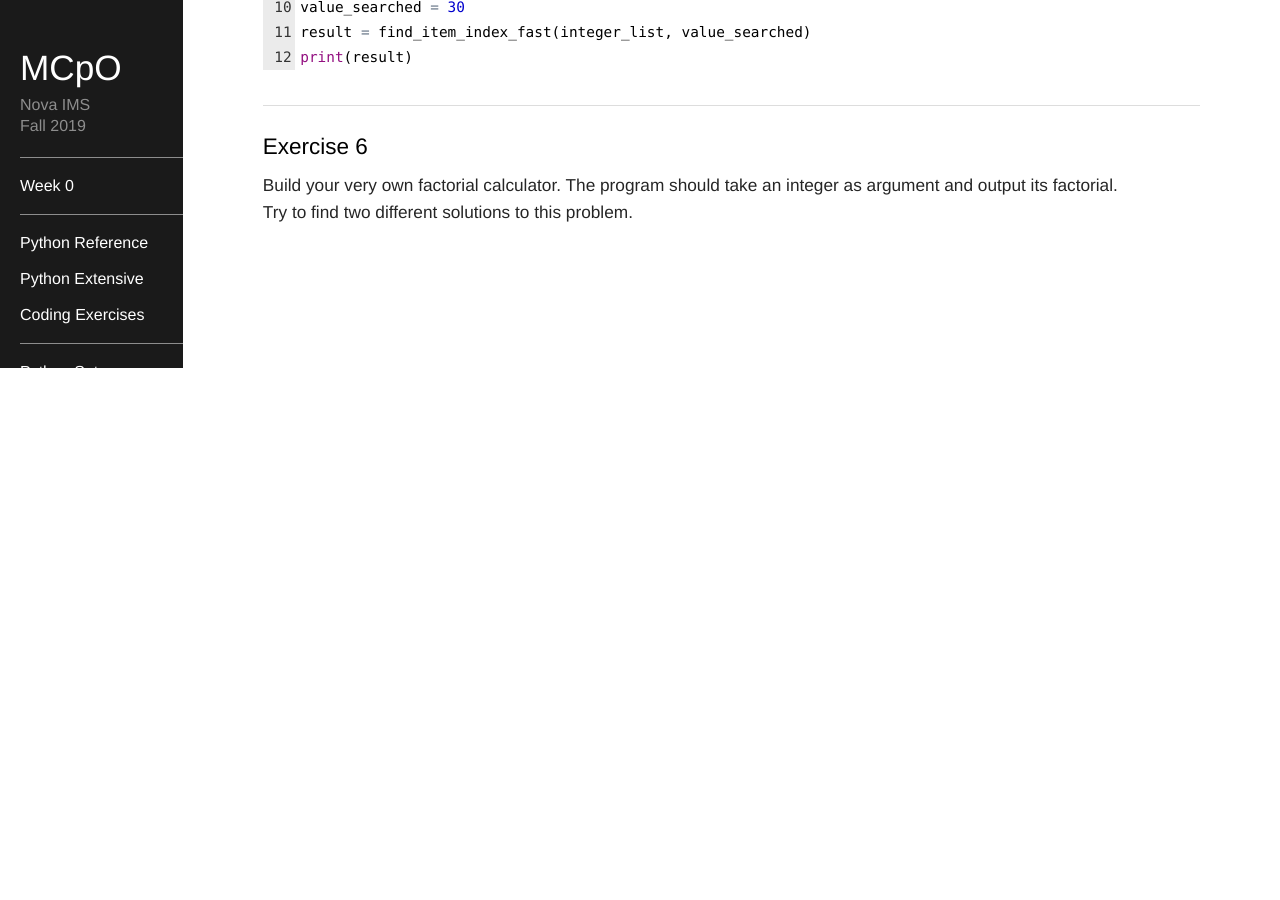
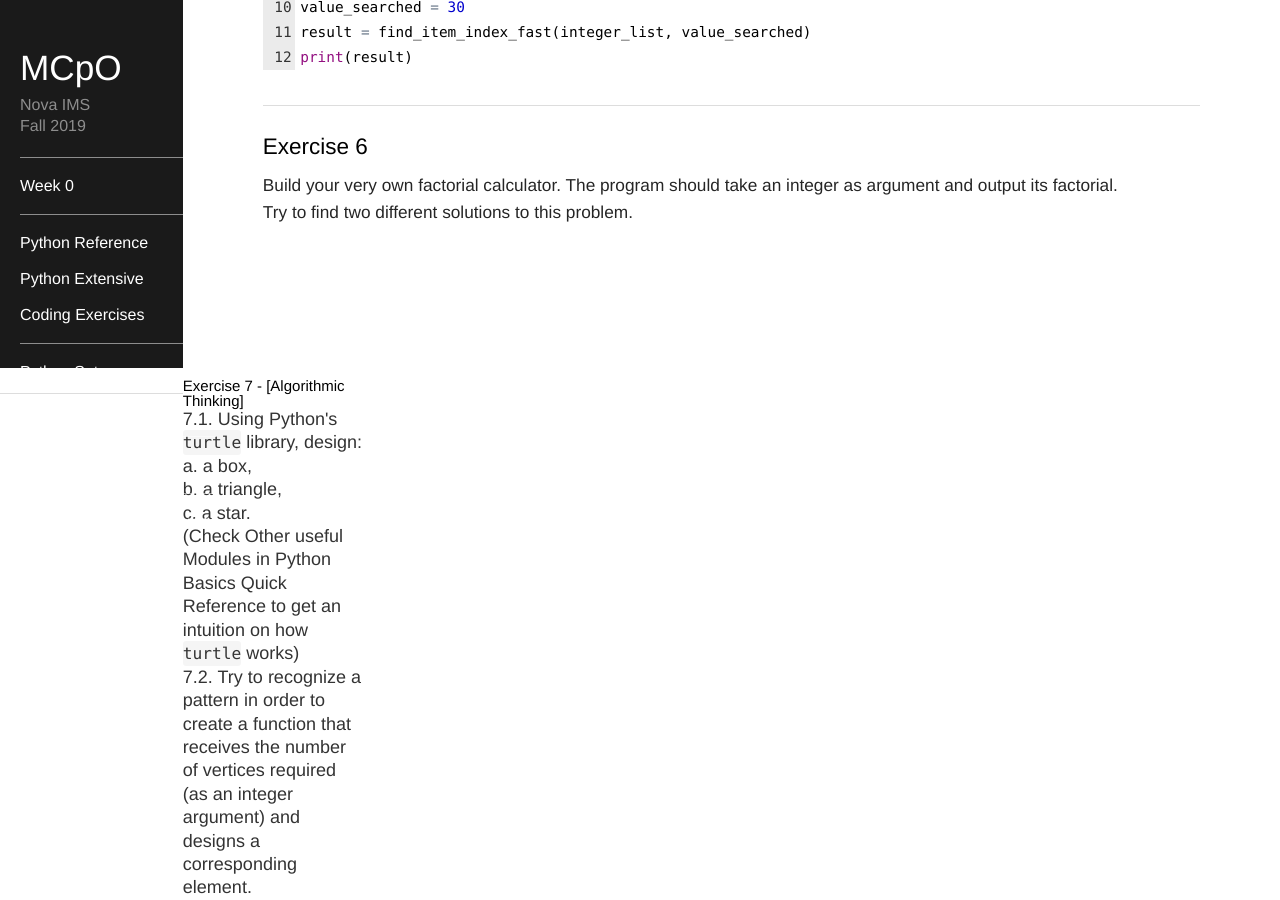
Before and after one commit to mcpo19/mcpo19_backup, a Jekyll site: the page built from coding-exercises/index.html, in a window 1280 px wide and 900 px high, scrolled down 2098 px. Built offline with Jekyll 4.4.1, drawn with Linux system fonts in a browser that asks for light colours; before the commit the page ends 2466 px from its top, so only the background shows below that.

Commit message:
Update index.html

```diff
--- a/coding-exercises/index.html
+++ b/coding-exercises/index.html
@@ -91,3 +91,12 @@ Tip: <em>Notice this time the example <code>integer_list</code> is ordered...</e
 <p>Build your very own factorial calculator. The program should take an integer as argument and output its factorial.<br>
 Try to find two different solutions to this problem.</p>
 </div><div class="cell markdown-cell"></div><div class="cell markdown-cell"></div></div>
+</div><div class="cell markdown-cell"><hr>
+</div><div class="cell markdown-cell"><h2>Exercise 7 - [Algorithmic Thinking]</h2>
+<p>7.1. Using Python's <code>turtle</code> library, design:<br>
+a. a box,<br>
+b. a triangle,<br>
+c. a star.<br>
+(Check <strong>Other useful Modules</strong> in <strong>Python Basics Quick Reference</strong> to get an intuition on how <code>turtle</code> works)</p>
+<p>7.2. Try to recognize a pattern in order to create a function that receives the number of vertices required (as an integer argument) and designs a corresponding element.</p>
+</div><div class="cell markdown-cell"></div><div class="cell markdown-cell"></div></div>
```
